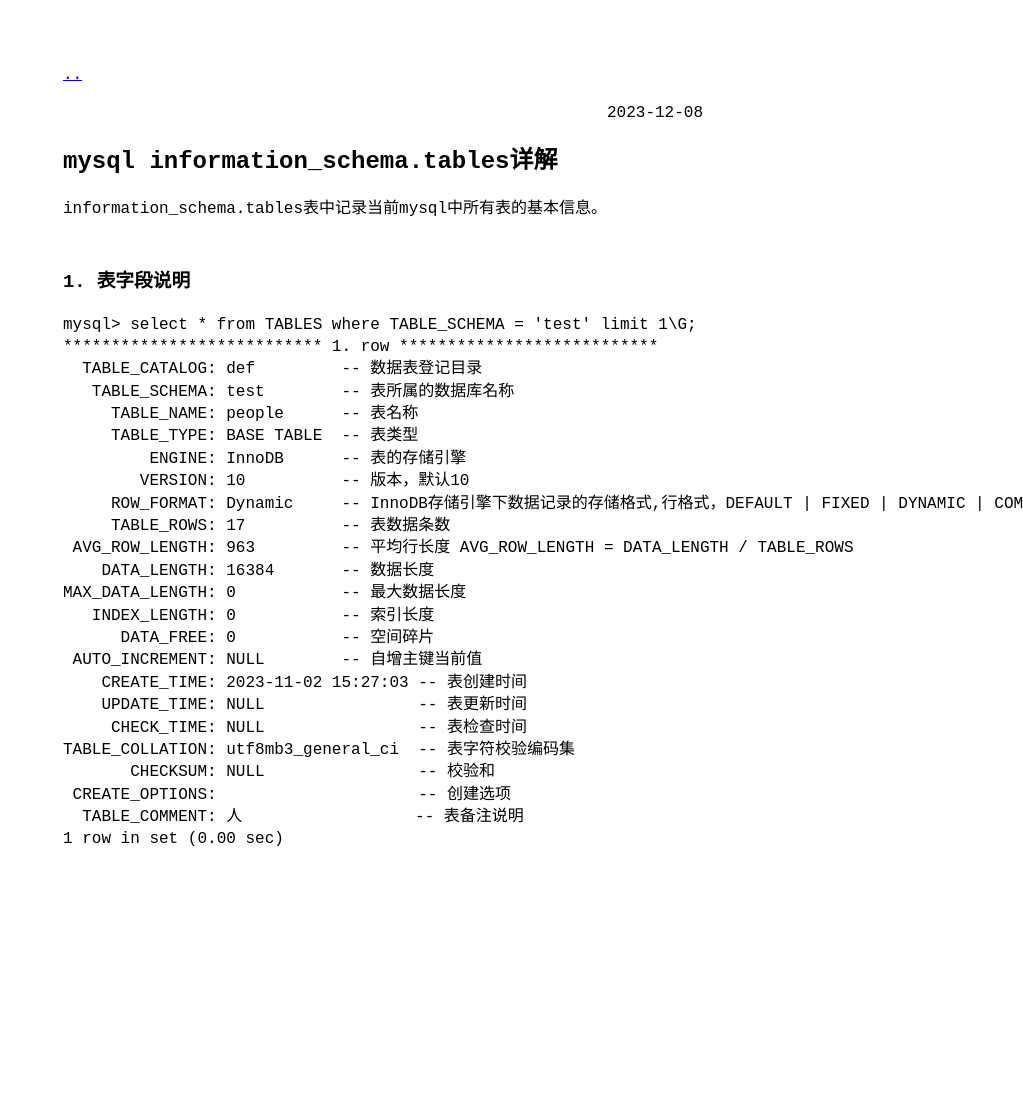
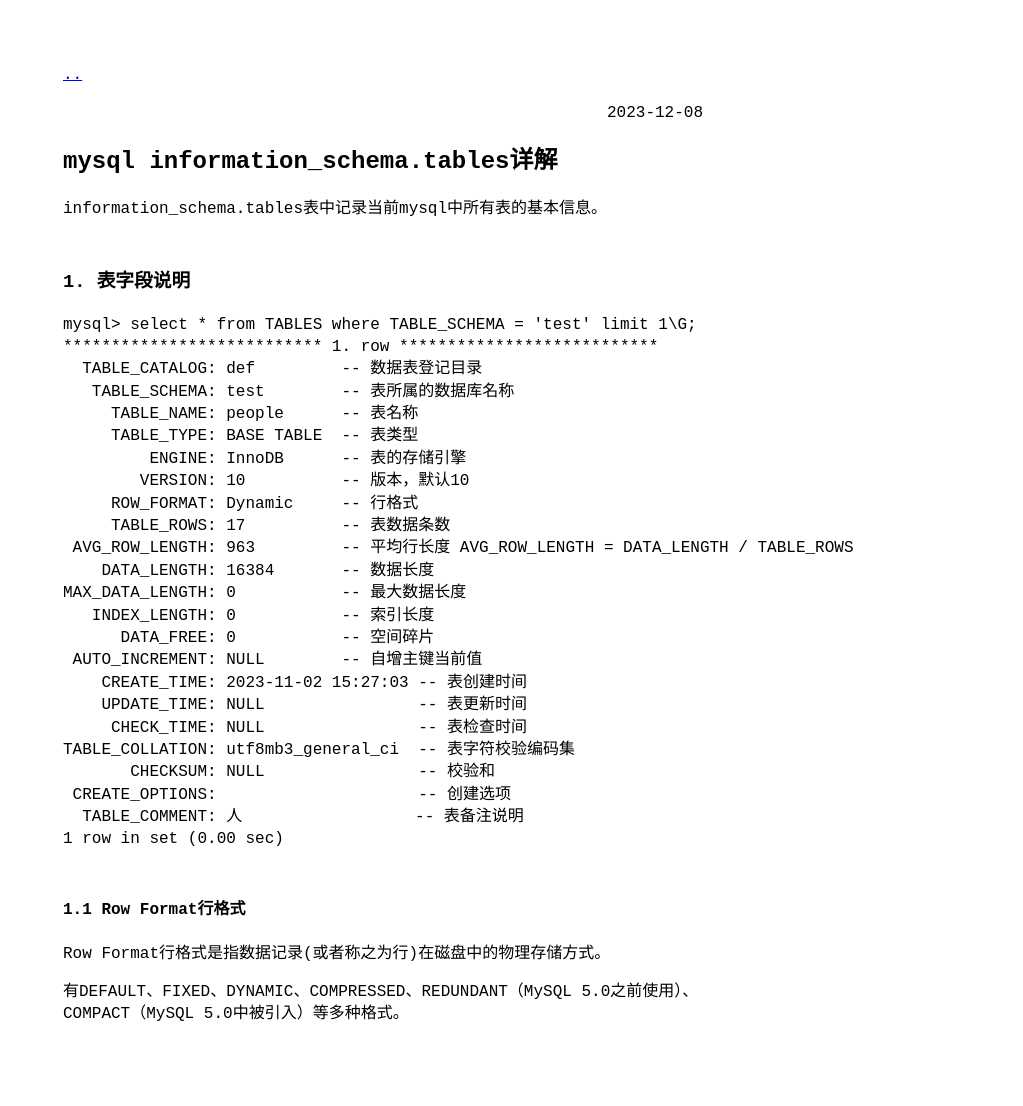
Before and after one commit to Jurneez/doraemon, a Jekyll site: the page built from _posts/2023-12-08-mysql-information_schema-tables.md, in a window 1280 px wide. Shown: the whole page, without its empty margins (257-1280 px from the left). Built offline with Jekyll 4.4.1, drawn with Linux system fonts in a browser that asks for light colours; before the commit the page ends 931 px from its top, so only the background shows below that.

Commit message:
Row Format行格式

```diff
--- a/_posts/2023-12-08-mysql-information_schema-tables.md
+++ b/_posts/2023-12-08-mysql-information_schema-tables.md
@@ -15,7 +15,7 @@ mysql> select * from TABLES where TABLE_SCHEMA = 'test' limit 1\G;
      TABLE_TYPE: BASE TABLE  -- 表类型
          ENGINE: InnoDB      -- 表的存储引擎
         VERSION: 10          -- 版本，默认10
-     ROW_FORMAT: Dynamic     -- InnoDB存储引擎下数据记录的存储格式,行格式，DEFAULT | FIXED | DYNAMIC | COMPRESSED | REDUNDANT | COMPACT
+     ROW_FORMAT: Dynamic     -- 行格式
      TABLE_ROWS: 17          -- 表数据条数
  AVG_ROW_LENGTH: 963         -- 平均行长度 AVG_ROW_LENGTH = DATA_LENGTH / TABLE_ROWS
     DATA_LENGTH: 16384       -- 数据长度
@@ -32,3 +32,8 @@ TABLE_COLLATION: utf8mb3_general_ci  -- 表字符校验编码集
   TABLE_COMMENT: 人                  -- 表备注说明
 1 row in set (0.00 sec)
 </pre>
+
+#### 1.1 Row Format行格式
+Row Format行格式是指数据记录(或者称之为行)在磁盘中的物理存储方式。
+
+有DEFAULT、FIXED、DYNAMIC、COMPRESSED、REDUNDANT（MySQL 5.0之前使用）、COMPACT（MySQL 5.0中被引入）等多种格式。
```
